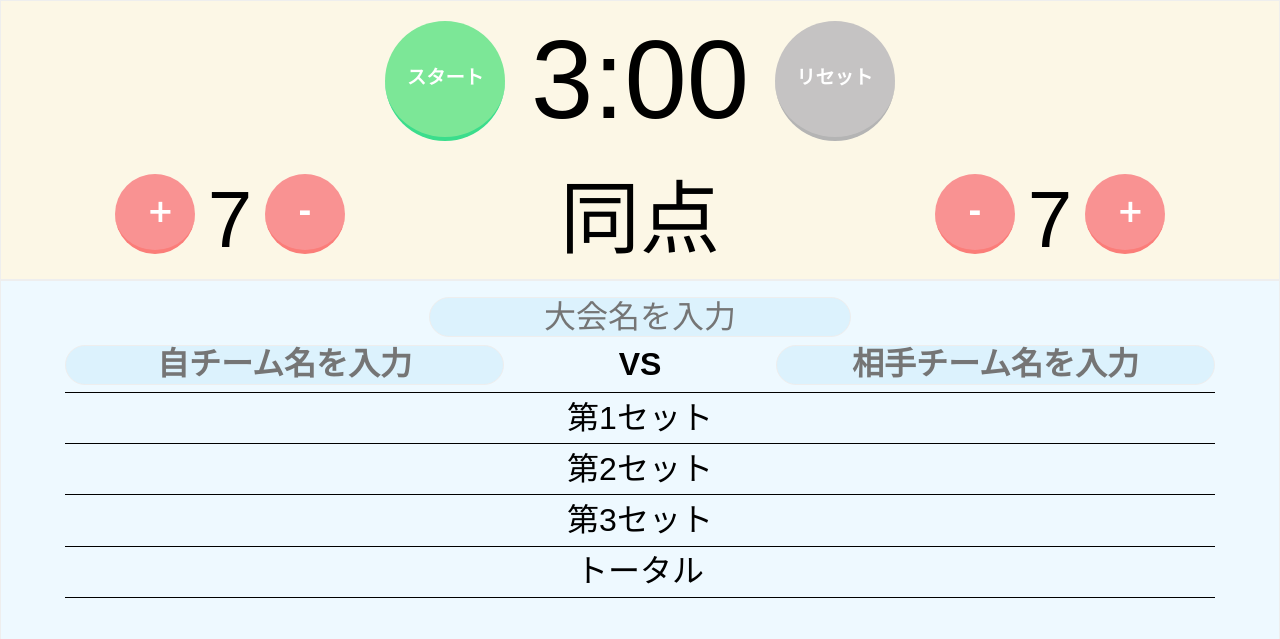
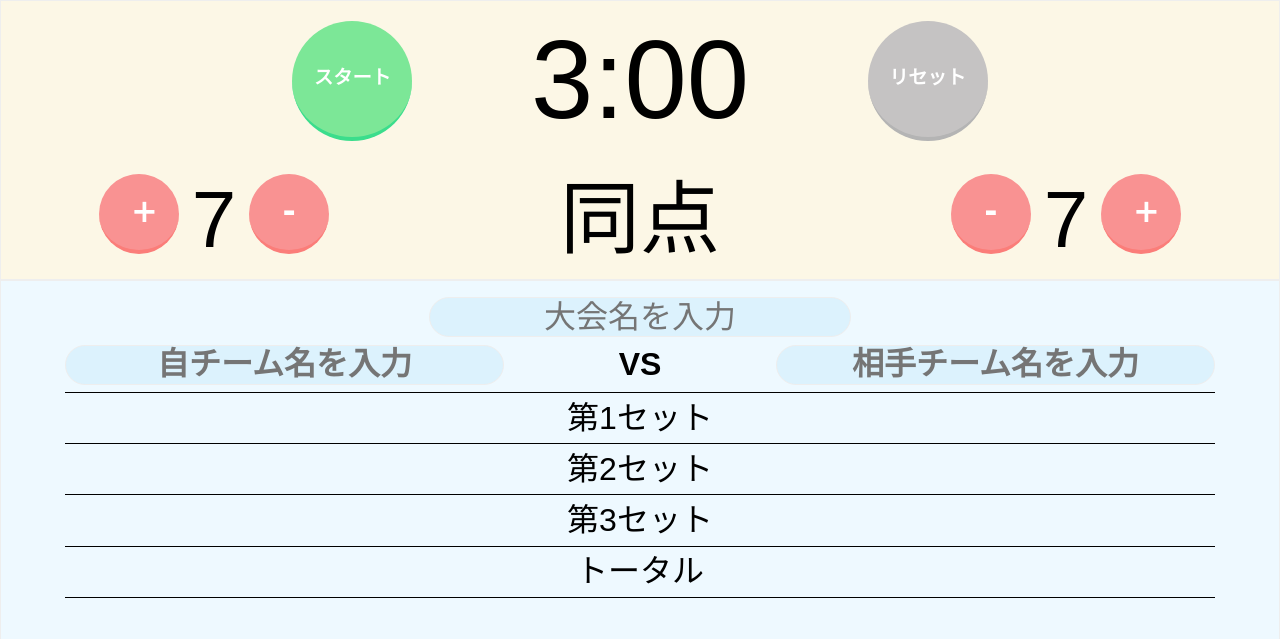
Before and after one commit to kkkenchanman/php_01, a PHP site: page /php/index.php in a window 1280 px wide. Shown: the part 80-719 px from the top of the page. Run offline with PHP 8.4, Linux system fonts and the light colour scheme; some web fonts are replaced.

Commit message:
課題アップロード（データベースサンプル追加）

```diff
--- a/yukigassen_APP/css/style.css
+++ b/yukigassen_APP/css/style.css
@@ -86,6 +86,17 @@ button:focus {
   font-size: 7rem;
   text-align: center;
   margin-top: 0px;
+  width: 25%;
+}
+
+#timer .timerBtnContainer {
+  width: 20%;
+  display: -webkit-box;
+  display: -ms-flexbox;
+  display: flex;
+  -webkit-box-pack: center;
+      -ms-flex-pack: center;
+          justify-content: center;
 }
 
 #timer button {
@@ -124,8 +135,38 @@ button:focus {
   border-bottom: solid 1px #eeeeee;
 }
 
+#count .countContentCenter {
+  width: 33%;
+  display: -webkit-box;
+  display: -ms-flexbox;
+  display: flex;
+  -webkit-box-pack: center;
+      -ms-flex-pack: center;
+          justify-content: center;
+}
+
 #count .countContentCenter p {
   font-size: 5rem;
+}
+
+#count .countContentLeft {
+  width: 33%;
+  display: -webkit-box;
+  display: -ms-flexbox;
+  display: flex;
+  -webkit-box-pack: center;
+      -ms-flex-pack: center;
+          justify-content: center;
+}
+
+#count .countContentRight {
+  width: 33%;
+  display: -webkit-box;
+  display: -ms-flexbox;
+  display: flex;
+  -webkit-box-pack: center;
+      -ms-flex-pack: center;
+          justify-content: center;
 }
 
 #count .countItem {
--- a/yukigassen_APP/css/style.scss
+++ b/yukigassen_APP/css/style.scss
@@ -70,7 +70,14 @@ button{
     font-size: 7rem;
     text-align: center;
     margin-top: 0px;
+    width: 25%
   };
+
+  .timerBtnContainer{
+    width: 20%;
+    display: flex;
+    justify-content: center;
+  }
 
   button{
     border-radius: 50%;
@@ -104,9 +111,24 @@ button{
   border-bottom:  solid 1px #eeeeee;
 
   .countContentCenter{
+    width: 33%;
+    display: flex;
+    justify-content: center;
     p{
       font-size: 5rem;
     }
+  };
+
+  .countContentLeft{
+    width: 33%;
+    display: flex;
+    justify-content: center;
+  }
+
+  .countContentRight{
+    width: 33%;
+    display: flex;
+    justify-content: center;
   }
 
   .countItem{
--- a/yukigassen_APP/php/index.php
+++ b/yukigassen_APP/php/index.php
@@ -21,13 +21,13 @@
   </section>
   <main>
   <section id='timer'>
-    <div><button id='timerStart' class='timerStart'></button></div>
+    <div class='timerBtnContainer'><button id='timerStart' class='timerStart'></button></div>
     <p id='gameTimer'></p>
-    <div><button id='timerReset'>リセット</button></div>
+    <div class='timerBtnContainer'><button id='timerReset'>リセット</button></div>
   </section>
 
   <section id="count">
-    <div class="countContentLef countItem">
+    <div class="countContentLeft countItem">
       <p><button id='myCountPlus'>+</button></p>
       <h2 id="displayMyCount"></h2>
       <p><button id='myCountMinus'>-</button></p>
```
Also changed, not shown: yukigassen_APP/databasesample.sql (added, +72 -0 lines).
